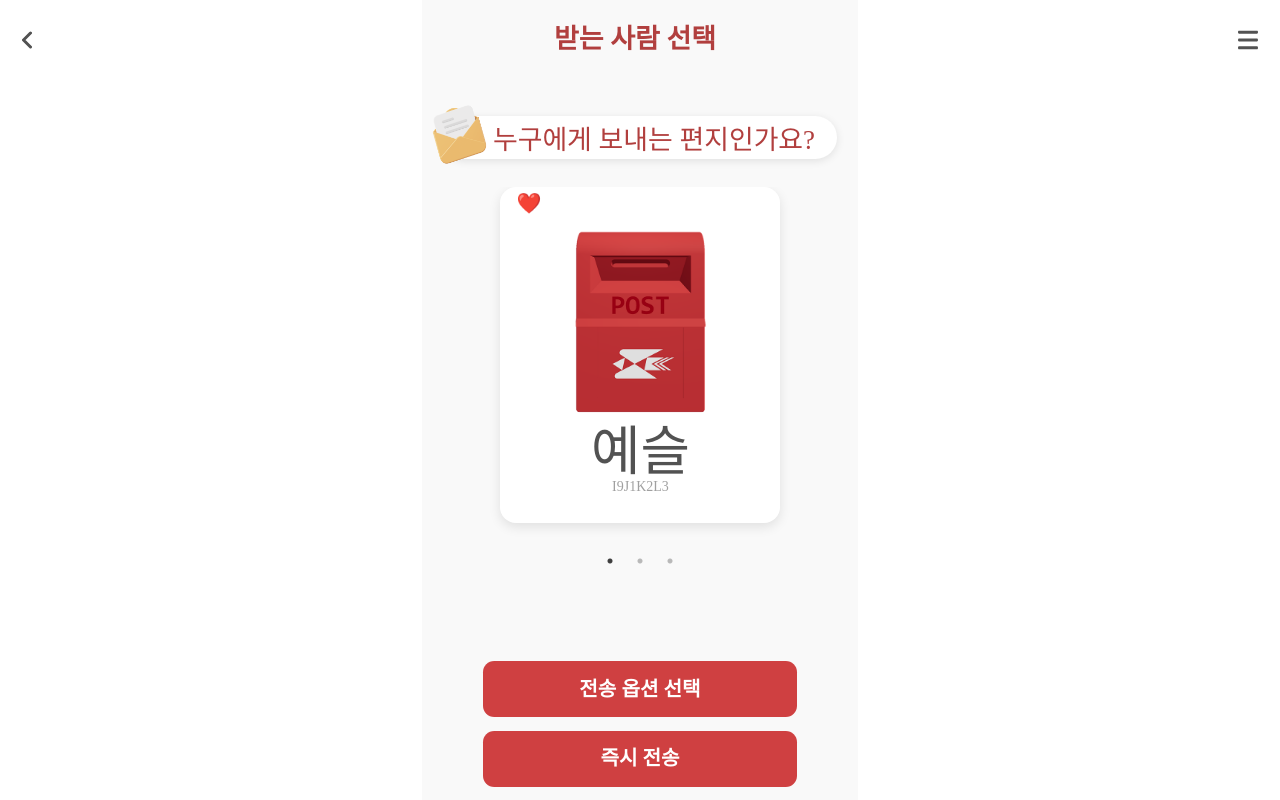
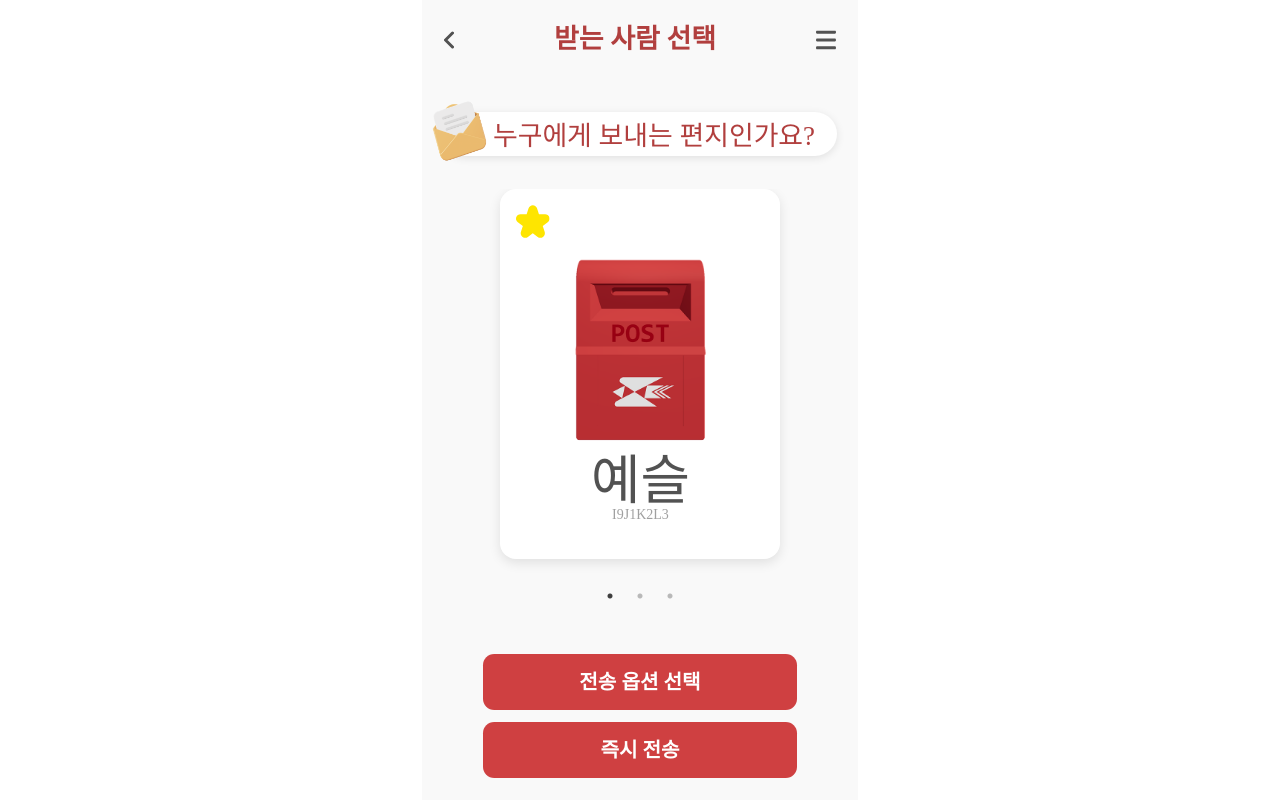
Before and after one commit to letterring/lettering-project, a React (Vite) app in the folder frontend/: page /selectdear in a window 1280 px wide. Built offline with nearby package versions, Linux system fonts and the light colour scheme; a web font is replaced by a local one.

Commit message:
style: 버튼 영역 고정 및 질문메세지 컴포넌트 헤더 기반 위치 고정

```diff
--- a/frontend/src/components/sender/SelectDear/OptionCard.jsx
+++ b/frontend/src/components/sender/SelectDear/OptionCard.jsx
@@ -1,5 +1,91 @@
+// import React from 'react';
+// import styled from 'styled-components';
+
+// const OptionCard = ({ keyring }) => {
+//   return (
+//     <>
+//       <CardWrapper key={keyring.keyringId} isFavorite={keyring.favorite}>
+//         <CardHeader>
+//           <FavoriteMark isFavorite={keyring.favorite}>
+//             {keyring.favorite ? '❤️' : '🤍'}
+//           </FavoriteMark>
+//         </CardHeader>
+
+//         {/* ✅ 키링 이미지 */}
+//         <CardContent>
+//           <KeyringImage src={keyring.imageUrl} alt="키링 이미지" />
+//           <Nickname>{keyring.nfcName}</Nickname>
+//           <TagCode>{keyring.tagCode}</TagCode>
+//         </CardContent>
+//       </CardWrapper>
+//     </>
+//   );
+// };
+
+// export default OptionCard;
+
+// const CardWrapper = styled.div`
+//   min-width: 25rem;
+//   height: 30rem;
+//   border-radius: 16px;
+//   background-color: ${({ theme }) => theme.colors.White};
+//   box-shadow: 0 4px 12px rgba(0, 0, 0, 0.1);
+//   padding: 16px;
+//   padding-bottom: 5rem;
+//   display: flex;
+//   flex-direction: column;
+//   justify-content: center;
+//   align-items: center;
+//   box-sizing: border-box;
+//   transition: transform 0.3s ease;
+//   margin-bottom: 2rem;
+// `;
+
+// const CardHeader = styled.div`
+//   width: 100%;
+//   display: flex;
+//   justify-content: space-between;
+//   align-items: center;
+// `;
+
+// const FavoriteMark = styled.div`
+//   font-size: 20px;
+//   color: ${({ isFavorite }) => (isFavorite ? '#ff4d4f' : '#d3d3d3')};
+// `;
+
+// const CardContent = styled.div`
+//   display: flex;
+//   flex-direction: column;
+//   align-items: center;
+//   justify-content: center;
+//   height: 100%;
+//   width: 100%;
+// `;
+
+// const KeyringImage = styled.img`
+//   /* width: 15rem; */
+//   height: 17rem;
+//   object-fit: cover;
+//   border-radius: 12px;
+//   margin-bottom: 1rem;
+//   margin-top: 5.5rem;
+// `;
+
+// const Nickname = styled.div`
+//   /* font-weight: bold; */
+//   color: ${({ theme }) => theme.colors.Gray2};
+//   ${({ theme }) => theme.fonts.Saeum0};
+// `;
+
+// const TagCode = styled.div`
+//   font-size: 14px;
+//   color: ${({ theme }) => theme.colors.Gray4};
+//   margin-bottom: 3rem;
+// `;
 import React from 'react';
 import styled from 'styled-components';
+
+import { ReactComponent as StarIcon } from '../../../assets/icons/ic_star.svg';
 
 const OptionCard = ({ keyring }) => {
   return (
@@ -7,7 +93,7 @@ const OptionCard = ({ keyring }) => {
       <CardWrapper key={keyring.keyringId} isFavorite={keyring.favorite}>
         <CardHeader>
           <FavoriteMark isFavorite={keyring.favorite}>
-            {keyring.favorite ? '❤️' : '🤍'}
+            <StarIcon />
           </FavoriteMark>
         </CardHeader>
 
@@ -26,8 +112,9 @@ export default OptionCard;
 
 const CardWrapper = styled.div`
   min-width: 25rem;
-  height: 30rem;
+  height: 33rem;
   border-radius: 16px;
+  overflow: hidden;
   background-color: ${({ theme }) => theme.colors.White};
   box-shadow: 0 4px 12px rgba(0, 0, 0, 0.1);
   padding: 16px;
@@ -49,8 +136,15 @@ const CardHeader = styled.div`
 `;
 
 const FavoriteMark = styled.div`
-  font-size: 20px;
-  color: ${({ isFavorite }) => (isFavorite ? '#ff4d4f' : '#d3d3d3')};
+  width: 3rem;
+  height: 3rem;
+  margin-top: 3rem;
+  color: ${({ isFavorite, theme }) => (isFavorite ? theme.colors.KakaoBG : theme.colors.Gray5)};
+
+  svg {
+    width: 100%;
+    height: 100%;
+  }
 `;
 
 const CardContent = styled.div`
@@ -63,16 +157,14 @@ const CardContent = styled.div`
 `;
 
 const KeyringImage = styled.img`
-  /* width: 15rem; */
   height: 17rem;
   object-fit: cover;
   border-radius: 12px;
   margin-bottom: 1rem;
-  margin-top: 5.5rem;
+  margin-top: 3rem;
 `;
 
 const Nickname = styled.div`
-  /* font-weight: bold; */
   color: ${({ theme }) => theme.colors.Gray2};
   ${({ theme }) => theme.fonts.Saeum0};
 `;
--- a/frontend/src/components/sender/SelectDear/SelectDear.jsx
+++ b/frontend/src/components/sender/SelectDear/SelectDear.jsx
@@ -12,7 +12,7 @@ const SelectDear = () => {
   const navigate = useNavigate();
   const [keyringArr, setKeyringArr] = useState([]);
 
-  // ✅ 하드 코딩된 키링 목록 설정
+  // 하드 코딩된 키링 목록
   useEffect(() => {
     const hardCodedData = [
       {
@@ -52,24 +52,24 @@ const SelectDear = () => {
 
   return (
     <Wrapper>
-      {/* ✅ 헤더 영역 */}
+      {/* 헤더 영역 */}
       <Header headerName="받는 사람 선택" />
 
-      {/* ✅ 키링 케로셀 영역 */}
+      {/* 질문 메시지 영역 */}
+      <QuestionTextWrapper>
+        <QuestionText />
+      </QuestionTextWrapper>
+
+      {/* 키링 케로셀 영역 */}
       <ContentWrapper>
-        <InnerWrapper>
-          <QuestionText>누구에게 보내는 편지인가요?</QuestionText>
-          <SelectDearContent keyringArr={keyringArr} />
-        </InnerWrapper>
+        <SelectDearContent keyringArr={keyringArr} />
       </ContentWrapper>
 
-      {/* ✅ 버튼 영역 */}
-      <ButtonSpacing>
+      {/* 버튼 영역역 */}
+      <FixedButtonWrapper>
         <LongButton btnName="전송 옵션 선택" onClick={handleSelectOption} opacity={false} />
-      </ButtonSpacing>
-      <ButtonSpacing>
         <LongButton btnName="즉시 전송" onClick={handleImmediateSend} opacity={false} />
-      </ButtonSpacing>
+      </FixedButtonWrapper>
     </Wrapper>
   );
 };
@@ -77,13 +77,13 @@ const SelectDear = () => {
 export default SelectDear;
 
 const Wrapper = styled.div`
+  position: relative;
   display: flex;
   flex-direction: column;
   align-items: center;
   justify-content: space-between;
   width: 100%;
-  height: 100%;
-  /* height: 100vh */
+  height: 100vh;
   background-color: ${({ theme }) => theme.colors.Background};
 `;
 
@@ -91,18 +91,26 @@ const ContentWrapper = styled.div`
   flex-grow: 1;
   width: 100%;
   display: flex;
-  align-items: center;
+  align-items: start;
   justify-content: center;
 `;
 
-const ButtonSpacing = styled.div`
-  margin-bottom: 1.2rem;
-`;
-
-const InnerWrapper = styled.div`
+const FixedButtonWrapper = styled.div`
+  position: absolute;
+  bottom: 2rem;
+  left: 0;
+  width: 100%;
   display: flex;
   flex-direction: column;
   align-items: center;
-  gap: 1.5rem;
-  width: 100%;
+  gap: 1rem;
+  z-index: 10;
+  background-color: transparent;
 `;
+
+const QuestionTextWrapper = styled.div`
+  margin-top: 10rem;
+  margin-bottom: 2rem;
+  display: flex;
+  justify-content: center;
+`;
--- a/frontend/src/components/sender/SelectDear/SelectDearContent.jsx
+++ b/frontend/src/components/sender/SelectDear/SelectDearContent.jsx
@@ -283,7 +283,7 @@ const SelectDearContent = ({ keyringArr }) => {
     slidesToScroll: 1,
     arrows: false,
     centerMode: true,
-    centerPadding: '5%', // ✅ 여백 좁히기
+    centerPadding: '5%',
   };
 
   return (
@@ -308,75 +308,17 @@ const StyledSlider = styled(Slider)`
 
   .slick-list {
     overflow: hidden;
-    height: 100%;
   }
 
   .slick-track {
     display: flex;
     align-items: center;
-    height: 100%;
   }
 
   .slick-slide {
     display: flex;
     justify-content: center;
     align-items: center;
+    margin: 0;
   }
 `;
-
-// const CardWrapper = styled.div`
-//   width: 100%;
-//   max-width: 25rem;
-//   height: 30rem;
-//   border-radius: 16px;
-//   background-color: ${({ theme }) => theme.colors.White};
-//   box-shadow: 0 4px 12px rgba(0, 0, 0, 0.1);
-//   padding: 16px;
-//   display: flex;
-//   flex-direction: column;
-//   justify-content: center;
-//   align-items: center;
-//   box-sizing: border-box;
-//   transition: transform 0.3s ease;
-// `;
-
-// const CardHeader = styled.div`
-//   width: 100%;
-//   display: flex;
-//   justify-content: space-between;
-//   align-items: center;
-// `;
-
-// const FavoriteMark = styled.div`
-//   font-size: 20px;
-//   color: ${({ isFavorite }) => (isFavorite ? '#ff4d4f' : '#d3d3d3')};
-// `;
-
-// const CardContent = styled.div`
-//   display: flex;
-//   flex-direction: column;
-//   align-items: center;
-//   justify-content: center;
-//   height: 100%;
-//   width: 100%;
-// `;
-
-// const KeyringImage = styled.img`
-//   width: 120px;
-//   height: 120px;
-//   object-fit: cover;
-//   border-radius: 12px;
-//   margin-bottom: 12px;
-// `;
-
-// const Nickname = styled.div`
-//   font-size: 4rem;
-//   font-weight: bold;
-//   color: ${({ theme }) => theme.colors.Gray3};
-//   margin-bottom: 4px;
-// `;
-
-// const TagCode = styled.div`
-//   font-size: 2rem;
-//   color: ${({ theme }) => theme.colors.Gray4};
-// `;
```
Also changed, not shown: frontend/src/assets/icons/ic_star.svg (added).
